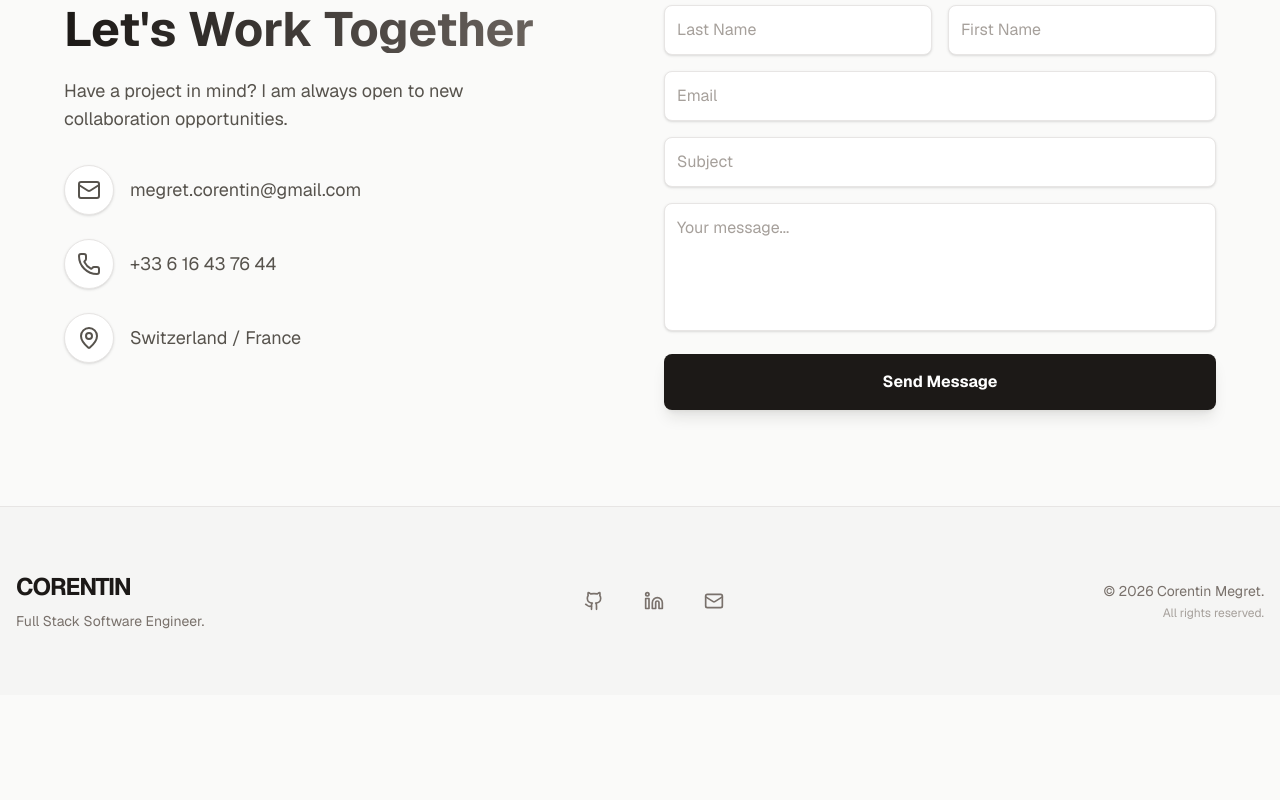
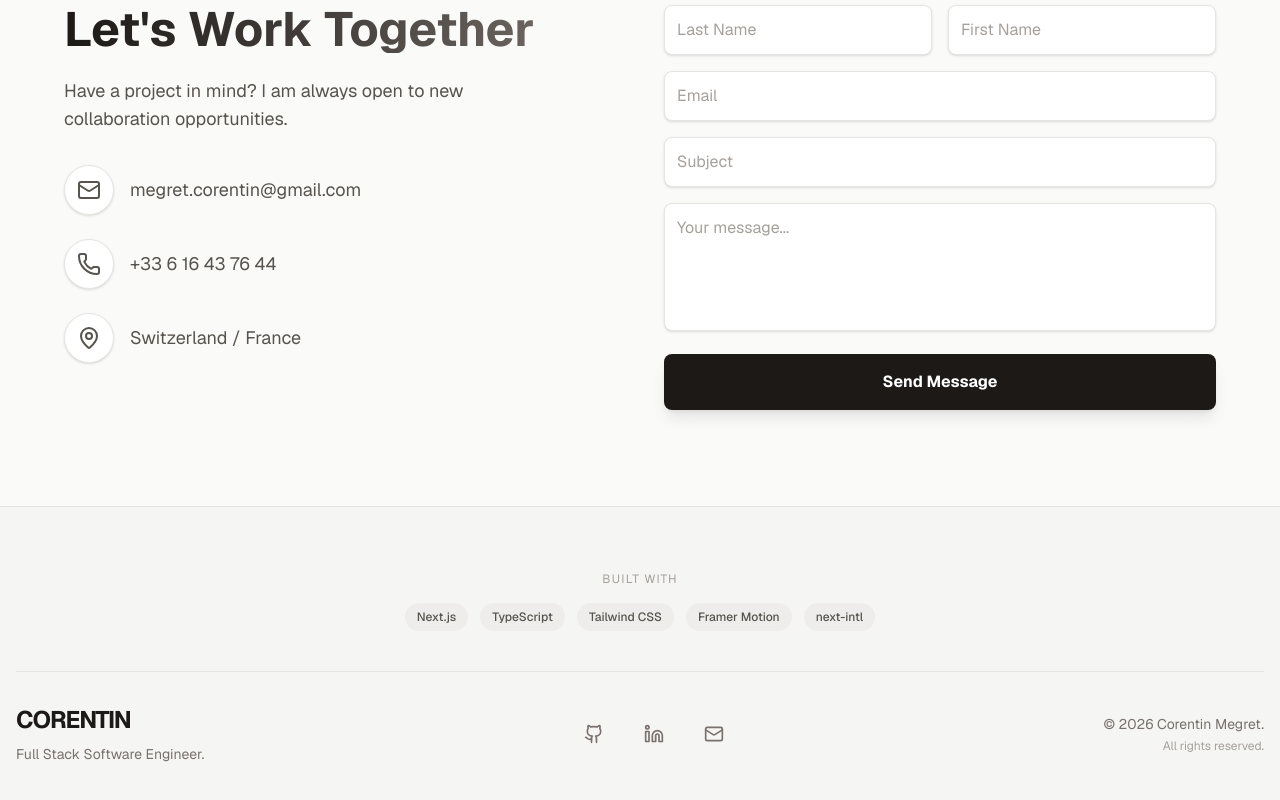
Before and after one commit to C0X23/Portfolio, a Next.js app: page /en in a window 1280 px wide. Shown: the part 3845-4645 px from the top of the page. Before the commit the page ends 4540 px from the top, so only its background shows below. Built offline with nearby package versions, Linux system fonts and the light colour scheme; no server answers.

Commit message:
feat: add tech stack section to footer with i18n support

```diff
--- a/src/components/Footer.tsx
+++ b/src/components/Footer.tsx
@@ -2,6 +2,14 @@
 
 import { Github, Linkedin, Mail } from "lucide-react";
 import { useTranslations } from "next-intl";
+
+const techStack = [
+  { name: "Next.js", url: "https://nextjs.org" },
+  { name: "TypeScript", url: "https://typescriptlang.org" },
+  { name: "Tailwind CSS", url: "https://tailwindcss.com" },
+  { name: "Framer Motion", url: "https://framer.com/motion" },
+  { name: "next-intl", url: "https://next-intl-docs.vercel.app" },
+];
 
 export function Footer() {
   const currentYear = new Date().getFullYear();
@@ -10,7 +18,27 @@ export function Footer() {
   return (
     <footer className="bg-stone-100 dark:bg-stone-900 border-t border-stone-200 dark:border-stone-800 py-12 md:py-16 transition-colors duration-300">
       <div className="container mx-auto px-4">
-        <div className="flex flex-col md:flex-row justify-between items-center gap-8">
+        {/* Tech Stack */}
+        <div className="mb-10 text-center">
+          <p className="text-xs uppercase tracking-widest text-stone-400 dark:text-stone-500 mb-4">
+            {t("built_with")}
+          </p>
+          <div className="flex flex-wrap justify-center gap-3">
+            {techStack.map((tech) => (
+              <a
+                key={tech.name}
+                href={tech.url}
+                target="_blank"
+                rel="noopener noreferrer"
+                className="px-3 py-1.5 text-xs font-medium text-stone-600 dark:text-stone-400 bg-stone-200/50 dark:bg-stone-800/50 rounded-full hover:bg-stone-300/50 dark:hover:bg-stone-700/50 hover:text-stone-900 dark:hover:text-stone-200 transition-colors"
+              >
+                {tech.name}
+              </a>
+            ))}
+          </div>
+        </div>
+
+        <div className="flex flex-col md:flex-row justify-between items-center gap-8 pt-8 border-t border-stone-200 dark:border-stone-800">
 
           <div className="text-center md:text-left">
             <h3 className="text-2xl font-bold tracking-tighter text-stone-900 dark:text-stone-50 mb-2">CORENTIN</h3>
--- a/src/messages/en.json
+++ b/src/messages/en.json
@@ -78,7 +78,8 @@
   },
   "Footer": {
     "role": "Full Stack Software Engineer.",
-    "rights": "All rights reserved."
+    "rights": "All rights reserved.",
+    "built_with": "Built with"
   },
   "CommandMenu": {
     "search": "Type a command or search...",
--- a/src/messages/fr.json
+++ b/src/messages/fr.json
@@ -78,7 +78,8 @@
   },
   "Footer": {
     "role": "Ingénieur Logiciel Full Stack.",
-    "rights": "Tous droits réservés."
+    "rights": "Tous droits réservés.",
+    "built_with": "Créé avec"
   },
   "CommandMenu": {
     "search": "Rechercher une commande...",
```
Also changed, not shown: 1 other file (tests, documents, lock files or other folders).
